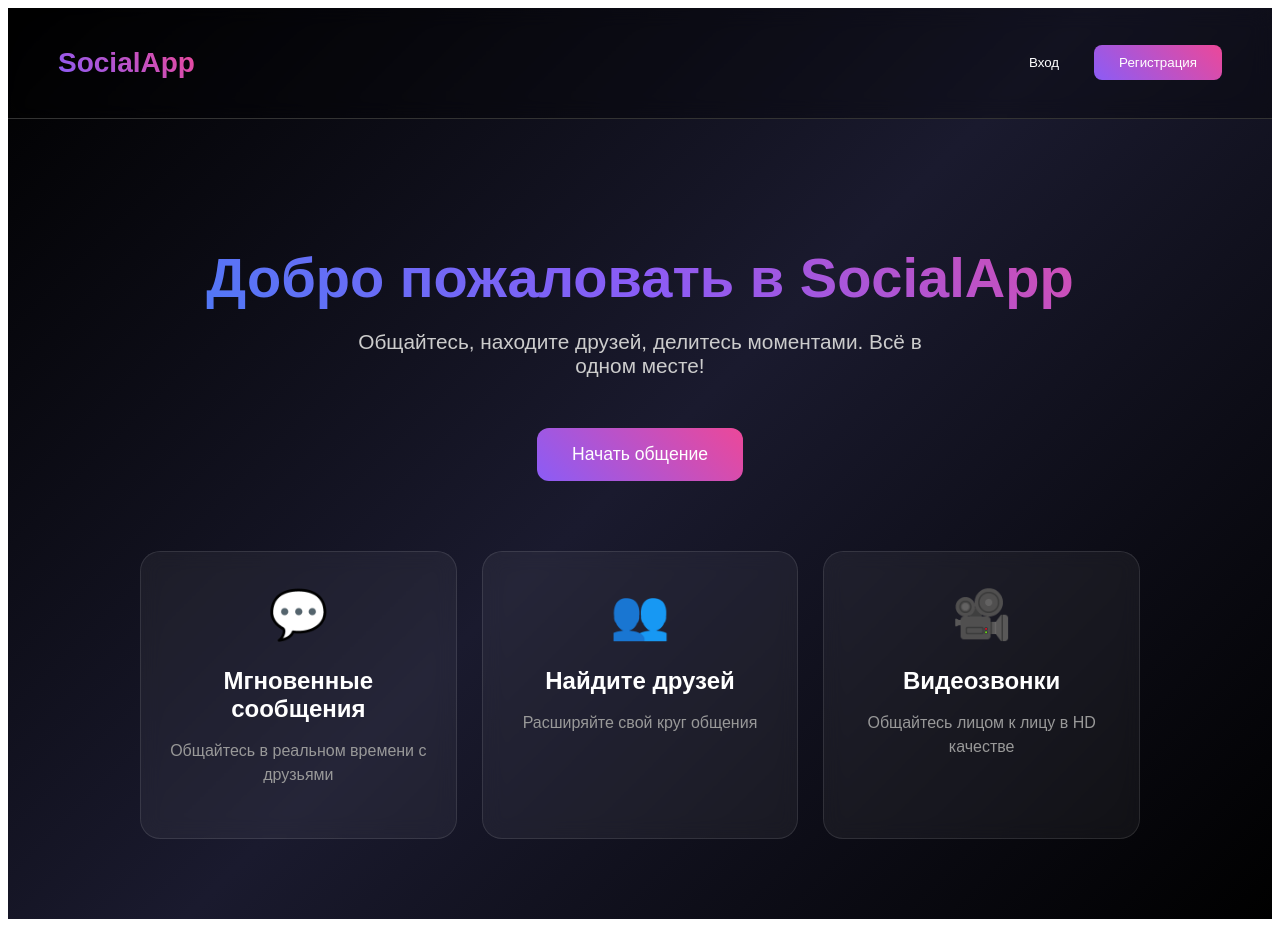
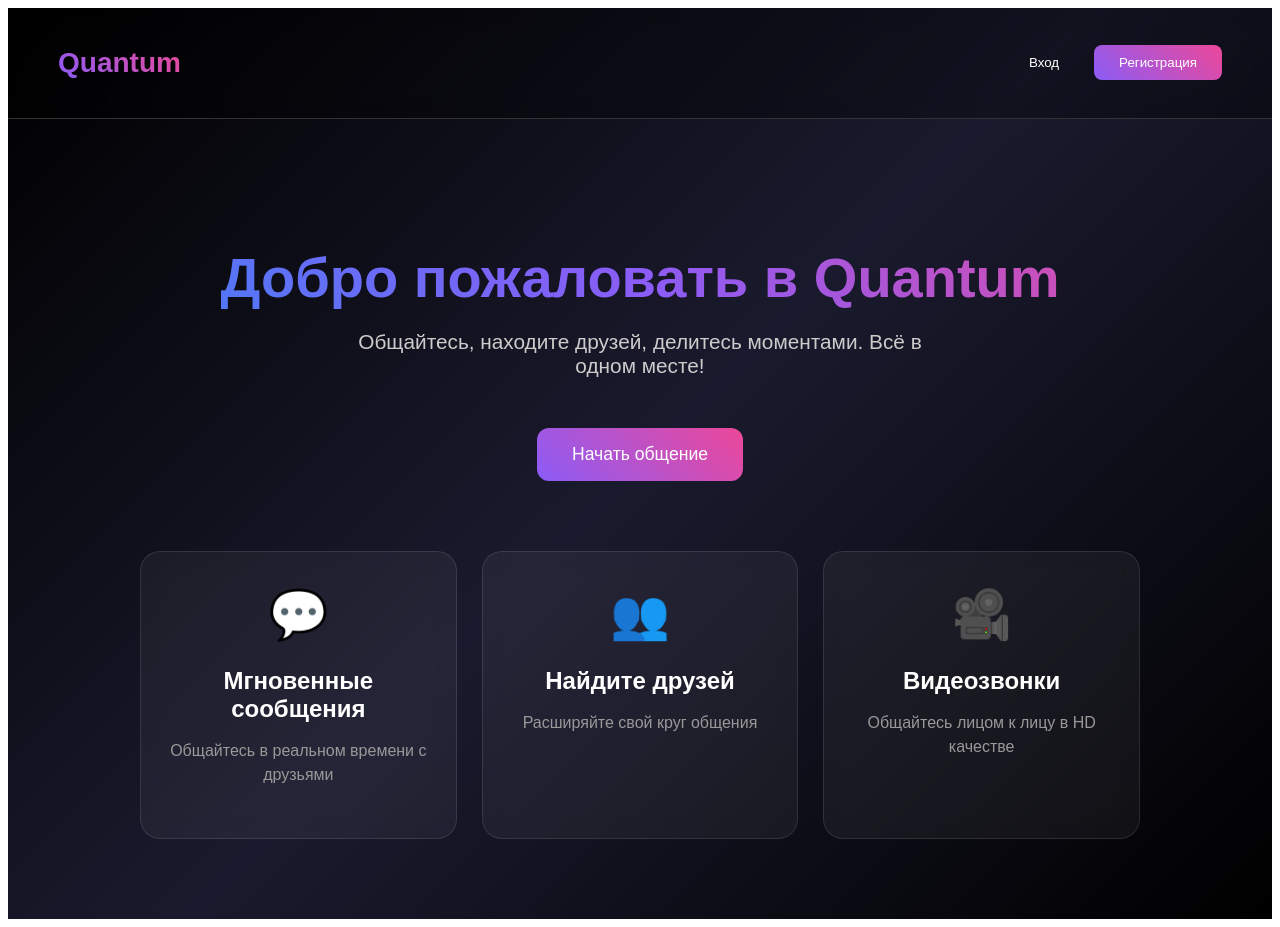
Before and after one commit to Alekseufdsff/my-social-app, a Next.js app: page / in a window 1280 px wide. Built offline with nearby package versions, Linux system fonts and the light colour scheme.

Commit message:
Change name to Quantum

```diff
--- a/src/app/page.tsx
+++ b/src/app/page.tsx
@@ -23,7 +23,7 @@ export default function Home() {
           fontSize: '28px',
           fontWeight: 'bold'
         }}>
-          SocialApp
+          Quantum
         </h1>
         <nav style={{ display: 'flex', gap: '15px' }}>
           <button style={{
@@ -61,7 +61,7 @@ export default function Home() {
           WebkitBackgroundClip: 'text',
           WebkitTextFillColor: 'transparent'
         }}>
-          Добро пожаловать в SocialApp
+          Добро пожаловать в Quantum
         </h2>
 
         <p style={{
```
Also changed, not shown: 1 other file (tests, documents, lock files or other folders).
